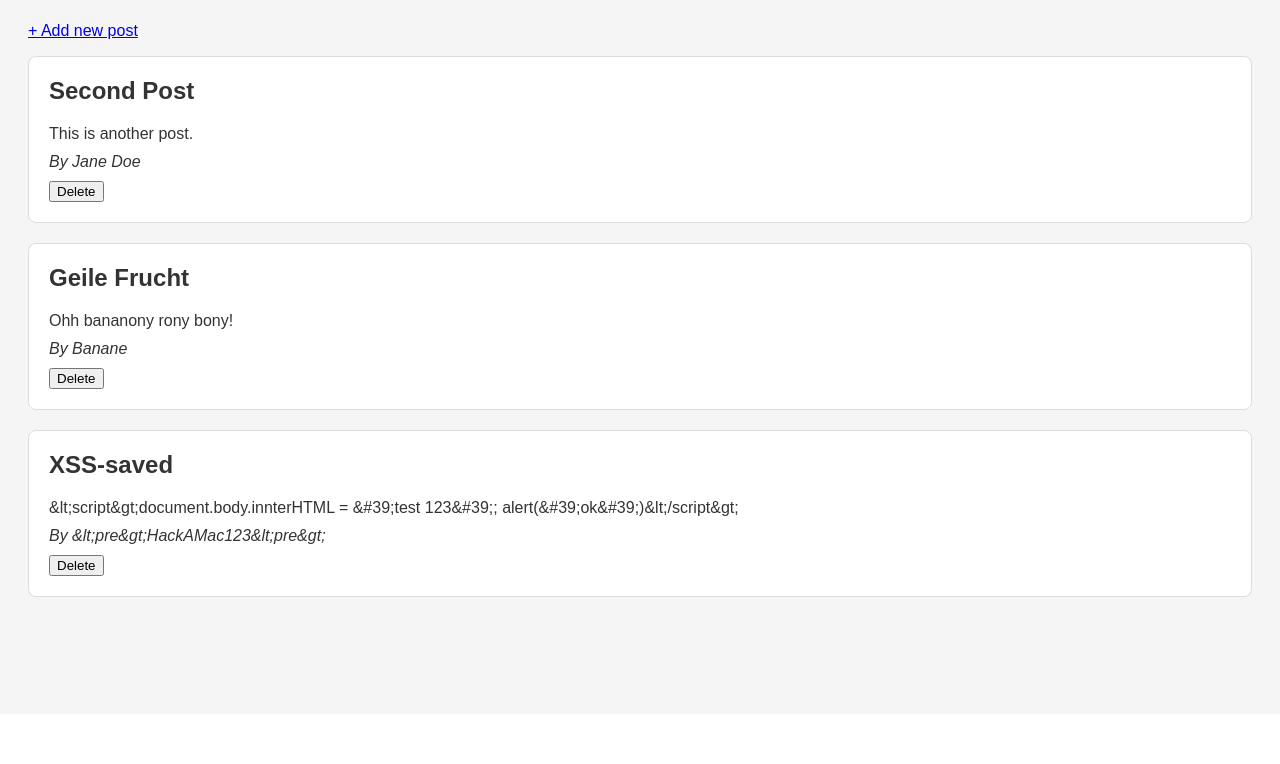
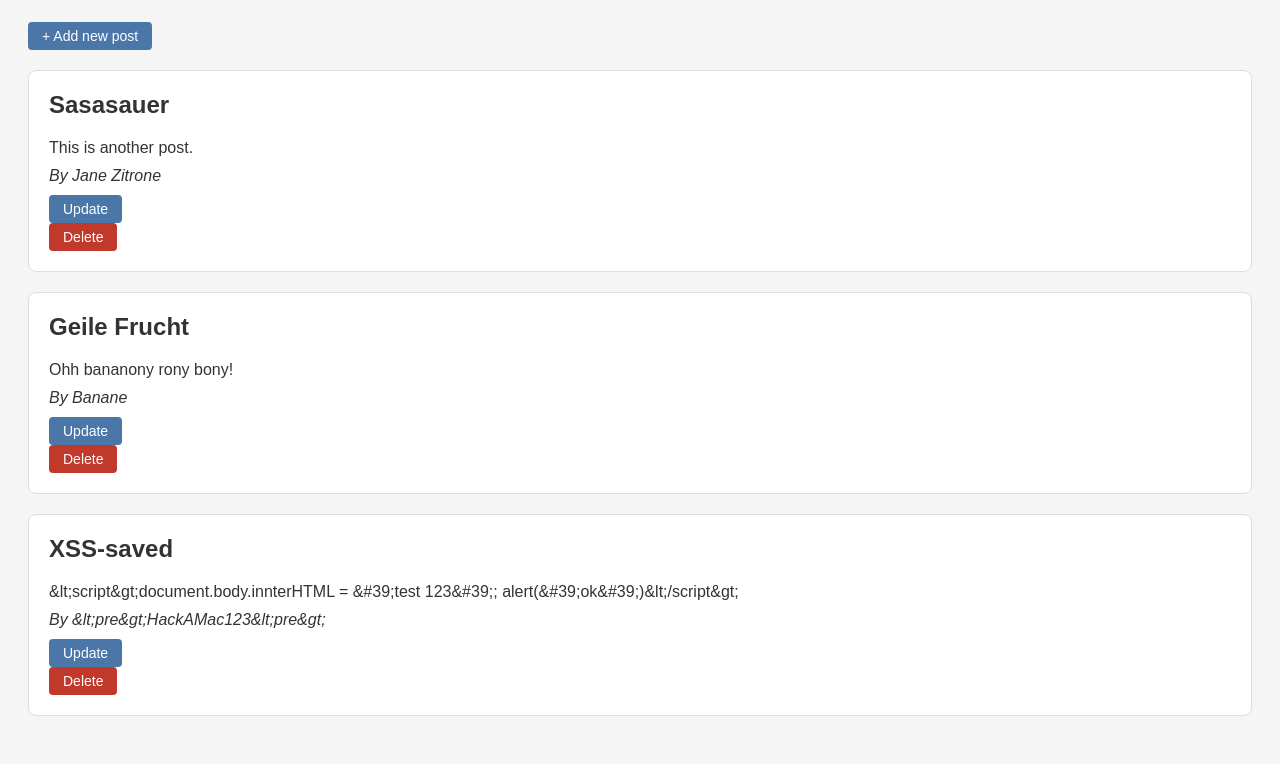
Before and after one commit to GreQ/msit-masterblog, a Flask app: page / in a window 1280 px wide. Shown: the part 86-850 px from the top of the page. Before the commit the page ends 683 px from the top, so only its background shows below. Run offline with Flask 3, Linux system fonts and the light colour scheme.

Commit message:
implemented update

```diff
--- a/app.py
+++ b/app.py
@@ -74,6 +74,27 @@ def add():
         return redirect(url_for("index"))
     return render_template('add.html', post={})
 
+@app.route('/update/<int:post_id>', methods=["GET", "POST"])
+def update(post_id):
+    data = read_data()
+    index = index_of_item_with('id', post_id, data)
+    if not index >=0:
+        return "Not found", 404
+    item = data[index]
+    if request.method == "POST":
+        author = escape(request.form.get("author", "").strip())
+        title = escape(request.form.get("title", "").strip())
+        content = escape(request.form.get("content", "").strip())
+        if not (author and title and content):
+            edited = dict(item, author=author, title=title, content=content)
+            return render_template("update.html", post=edited, error="Please fill in all fields.")
+        item["author"] = author
+        item["title"] = title
+        item["content"] = content
+        save_data(data)
+        return redirect(url_for("index"))
+    return render_template("update.html", post=item)
+
 @app.route('/delete/<int:post_id>', methods=["GET", "POST"])
 def delete(post_id):
     data = read_data()
--- a/data.json
+++ b/data.json
@@ -1,8 +1,8 @@
 [
     {
         "id": 2,
-        "author": "Jane Doe",
-        "title": "Second Post",
+        "author": "Jane Zitrone",
+        "title": "Sasasauer",
         "content": "This is another post."
     },
     {
--- a/static/style.css
+++ b/static/style.css
@@ -32,3 +32,12 @@ h1 {
 }
 .post-form input[type="submit"] { align-self: flex-start; margin-top: 10px; }
 .error { color: #c0392b; font-weight: bold; }
+
+.actions { margin-bottom: 20px; }
+.button, button, input[type="submit"] {
+    display: inline-block; padding: 6px 14px; border: none; border-radius: 4px;
+    background: #4a76a8; color: #fff; text-decoration: none; font-size: 14px; cursor: pointer;
+}
+.button:hover, button:hover, input[type="submit"]:hover { background: #3b5f88; }
+button.danger { background: #c0392b; }
+button.danger:hover { background: #962d22; }
--- a/templates/index.html
+++ b/templates/index.html
@@ -18,6 +18,7 @@
                     <p>{{ post.content }}</p>
                     <p><em>By {{ post.author }}</em></p>
                     <div class="post-actions">
+                        <a class="button" href="{{ url_for('update', post_id=post['id']) }}">Update</a>
                         <form action="{{ url_for('delete', post_id=post['id']) }}" method="POST"
                             onsubmit="return confirm('Delete this post?');">
                             <button type="submit" class="danger">Delete</button>
```
Also changed, not shown: templates/update.html (+27 -0 lines).
